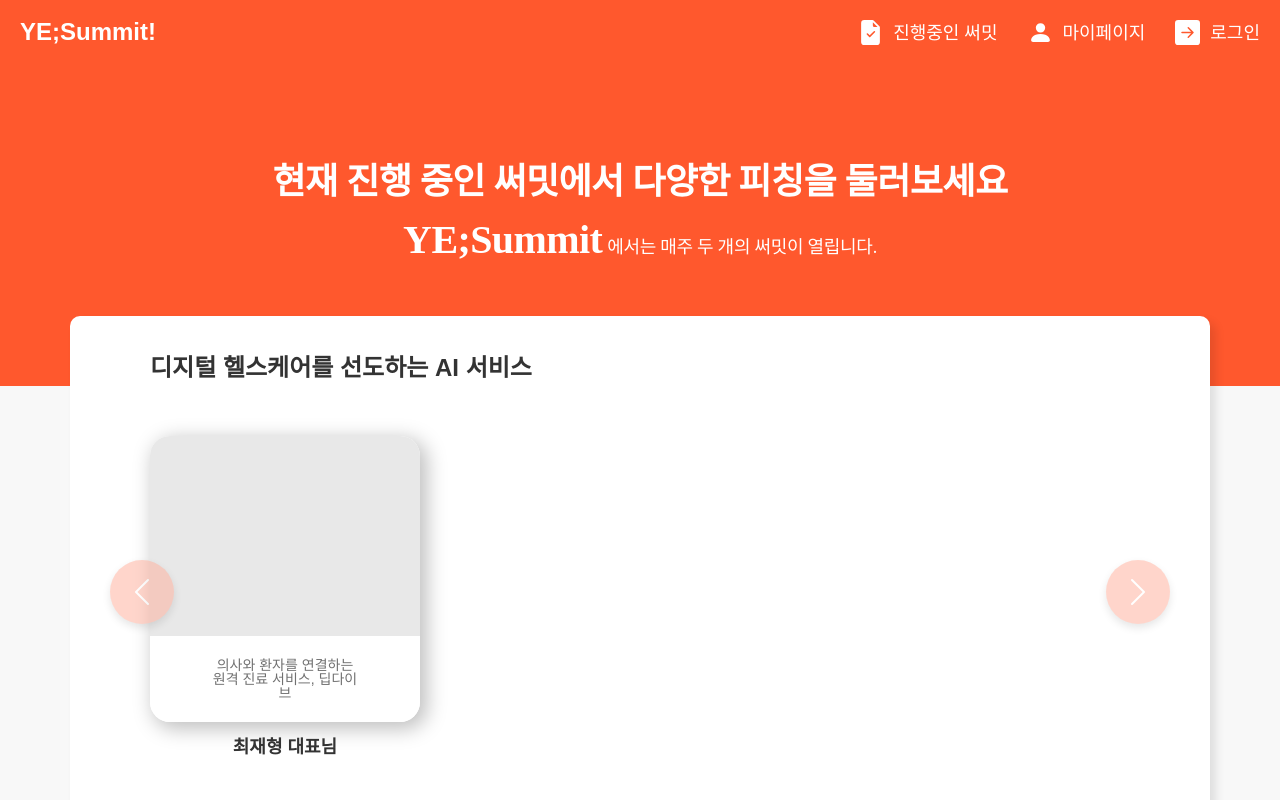
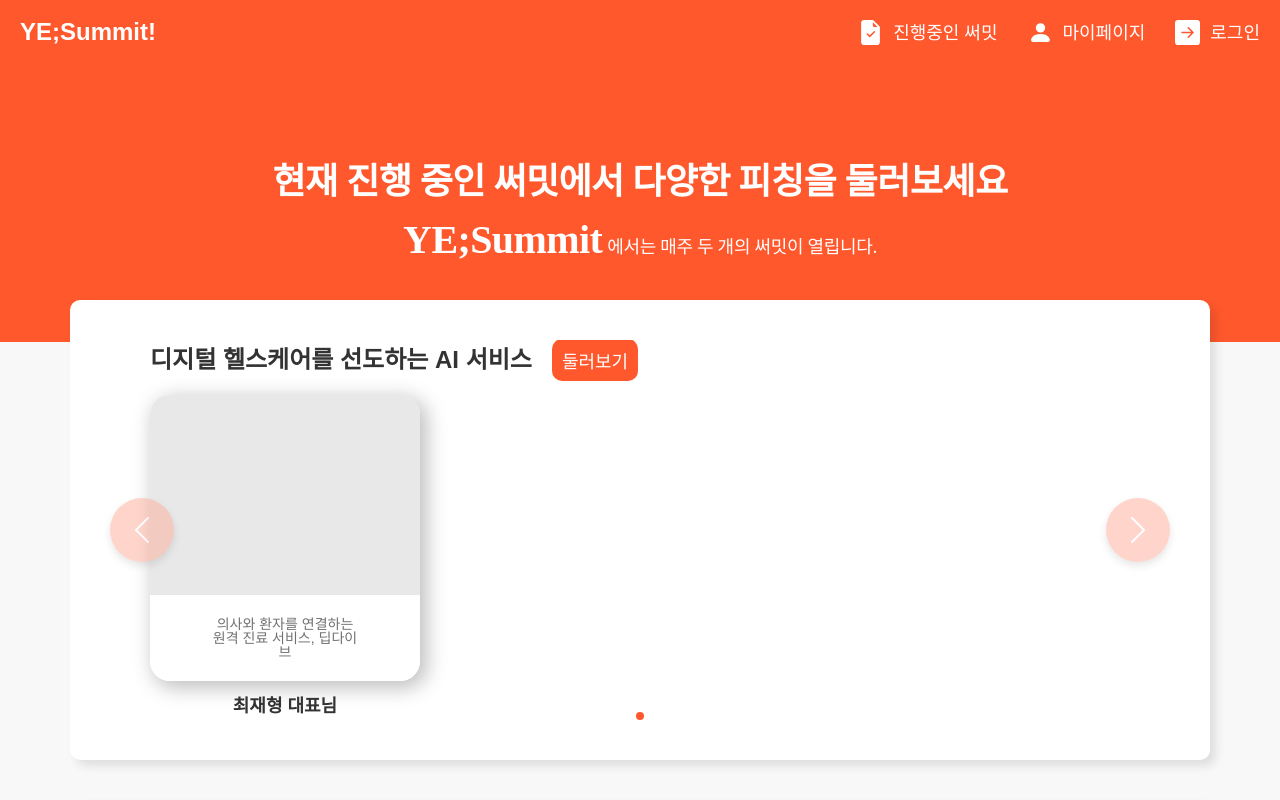
Before and after one commit to jiHeeFlee/2024_DANPOON_TEAM_36_FE, a React (Create React App) app: page /ongoingsummit in a window 1280 px wide. Shown: the top 800 px of the page. Built offline with nearby package versions, Linux system fonts and the light colour scheme.

Commit message:
fix<OngoingSummit>UI진짜완성

```diff
--- a/src/components/OngoingSummit/Carousel.js
+++ b/src/components/OngoingSummit/Carousel.js
@@ -1,10 +1,11 @@
 import React, { useState } from "react";
+import { useNavigate } from "react-router-dom";
 import styled from "styled-components";
 import themeGet from "../../utils/themeGet";
 import { BsChevronLeft, BsChevronRight } from "react-icons/bs";
 import SummitItem from "../Summit/SummitItem";
 
-const Carousel = ({ items, title }) => {
+const Carousel = ({ items, title, summitId }) => {
   const [currentIndex, setCurrentIndex] = useState(0);
   const itemsPerPage = 3; // 한 페이지에 표시할 카드 개수
 
@@ -33,10 +34,24 @@ const Carousel = ({ items, title }) => {
 
   const totalPages = Math.ceil(items.length / itemsPerPage); // 전체 페이지 수
 
+  const navigate = useNavigate();
+
+  const handleClick = () => {
+      if (summitId) {
+        navigate(`/summit/${summitId}`);
+      } else {
+        navigate('/summit');
+      }
+    };
+
 
   return (
     <CarouselContainer>
-      <Title>{title}</Title>
+      <SemiContainer>
+      <MiniContainer>
+        <Title>{title}</Title>
+        <Button onClick={handleClick}>둘러보기</Button>
+      </MiniContainer>
       <CarouselWrapper
         style={{
           transform: `translateX(-${(currentIndex * 100) / totalPages}%)`, // 페이지에 맞게 이동
@@ -52,6 +67,7 @@ const Carousel = ({ items, title }) => {
           />
         ))}
       </CarouselWrapper>
+      </SemiContainer>
 
       {!items.length < 1 && (
         <>
@@ -87,47 +103,68 @@ const Carousel = ({ items, title }) => {
 
 export default Carousel;
 
-// 스타일
+
 const CarouselContainer = styled.div`
   display: flex;
   position: relative;
   width: 100%;
   max-width: 1180px;
-  height: 552px;
-
+  height: 380px;
   padding-left: 80px;
-
   overflow: hidden;
 `;
 
+const SemiContainer = styled.div`
+  margin: 0;
+  padding: 0;
+`
+
+const MiniContainer = styled.div`
+  display: flex;
+  align-items: center;  /* 세로 정렬 */
+  width: 100%;
+  height: 40px;
+`;
+
 const Title = styled.div`
-  position: absolute;
-  left: 80px;
-  top: 40px;
-
   color: ${themeGet('color.500')};
   font-size: ${themeGet("fonts.h3.size")};
   font-weight: bold;
+  margin-right: 20px;
+`;
+
+const Button = styled.button`
+  padding: 8px 10px;
+  color: ${themeGet("color.white")};
+  background-color: ${themeGet("color.main")};
+  border-radius: 10px;
+
+  font-family: Pretendard;
+  font-size: 18px;
+  text-align: center;
+
+  &:hover {
+    color: white;
+    background-color: ${themeGet("color.main_light")};
+    transition: all 0.3s;
+  }
+
+  &:active {
+    color: white;
+    background-color: #c43c19;
+    transition: all 0.3s;
+  }
 `;
 
 const CarouselWrapper = styled.div`
   display: flex;
   transition: transform 0.3s ease-in-out;
-  height: 560px;
+  height: 350px;
   align-items: center;
-
+  justify-content: flex-start;
   gap: 40px;
 `;
 
-const CarouselCardStyled = styled.div`
-  background-color: white;
-  border-radius: 20px;
-  box-shadow: 1px 1px 10px 1px #00000040;
-  width: 314px; // 기존 Carousel 스타일에 맞춘 너비
-  height: 342px; // 기존 Carousel 카드 높이에 맞춘 높이
-  overflow: hidden;
-  margin-right: 20px;
-`;
 
 const CarouselButton = styled.button`
   position: absolute;
@@ -171,7 +208,7 @@ const RightButton = styled(CarouselButton)`
 
 const CarouselNav = styled.div`
   position: absolute;
-  bottom: 30px;
+  bottom: 0;
   left: 50%;
   transform: translateX(-50%);
   display: flex;
--- a/src/pages/OngoingSummit.js
+++ b/src/pages/OngoingSummit.js
@@ -3,14 +3,12 @@ import styled from 'styled-components';
 import themeGet from '../utils/themeGet';
 import NavigationBar from "../components/NavigationBar";
 import Carousel from '../components/OngoingSummit/Carousel';
-import GotoUpload from '../components/Summit/GotoUpload';
 import { useNavigate } from 'react-router';
 
 import UplaodSuggestion from '../components/OngoingSummit/UploadSuggestion';
 import Footer from "../components/Footer";
 
-const OngoingSummit = (summitId) => {
-  const navigate = useNavigate();
+const OngoingSummit = () => {
 
   const summitData = [
     {
@@ -41,15 +39,6 @@ const OngoingSummit = (summitId) => {
     },
   ];
 
-  const handleSummitClick = () => {
-    // summitId가 있을 경우 해당 summitId를 포함한 /upload 경로로 네비게이트
-    if (summitId) {
-      navigate(`/summit/${summitId}`);
-    } else {
-      navigate('/summit'); // summitId가 없으면 기본 /upload 경로로 이동
-    }
-  };
-
   return (
     <MainContainer>
       <Header>
@@ -65,8 +54,8 @@ const OngoingSummit = (summitId) => {
       <SummitSection>
         {summitData.map((summit, index) => (
           summit.items.length > 0 ? (
-            <CarouselContainer key={index} onClick={() => handleSummitClick(summitData.id)} >
-              <Carousel title={summit.title} items={summit.items} />
+            <CarouselContainer key={index}>
+              <Carousel title={summit.title} items={summit.items} summitId={summit.id} />
             </CarouselContainer>
           ) : null
         ))}
@@ -170,9 +159,8 @@ const SummitSection = styled.section`
 
   width: 100%;
 
-  padding: 2rem 0;
+  padding: 1rem 0;
 
-  cursor: pointer;
 `;
 
 const CarouselContainer = styled.div`
@@ -183,7 +171,7 @@ const CarouselContainer = styled.div`
   margin-bottom: 40px;
 
   width: 1140px;
-  height: 552px;
+  height: 460px;
 
   border-radius: 10px;
   box-shadow: 6px 6px 10px rgba(0, 0, 0, 0.1);
```
